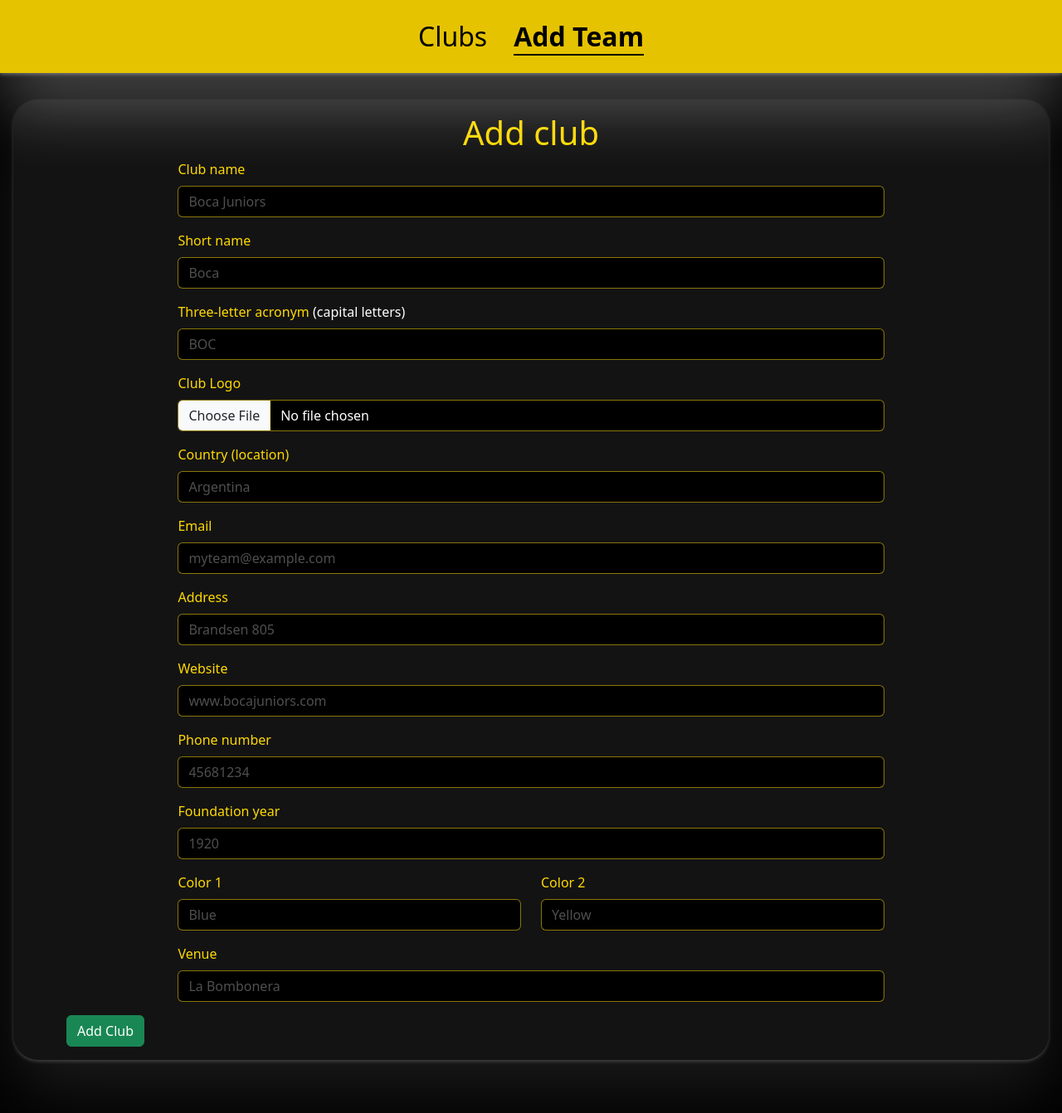
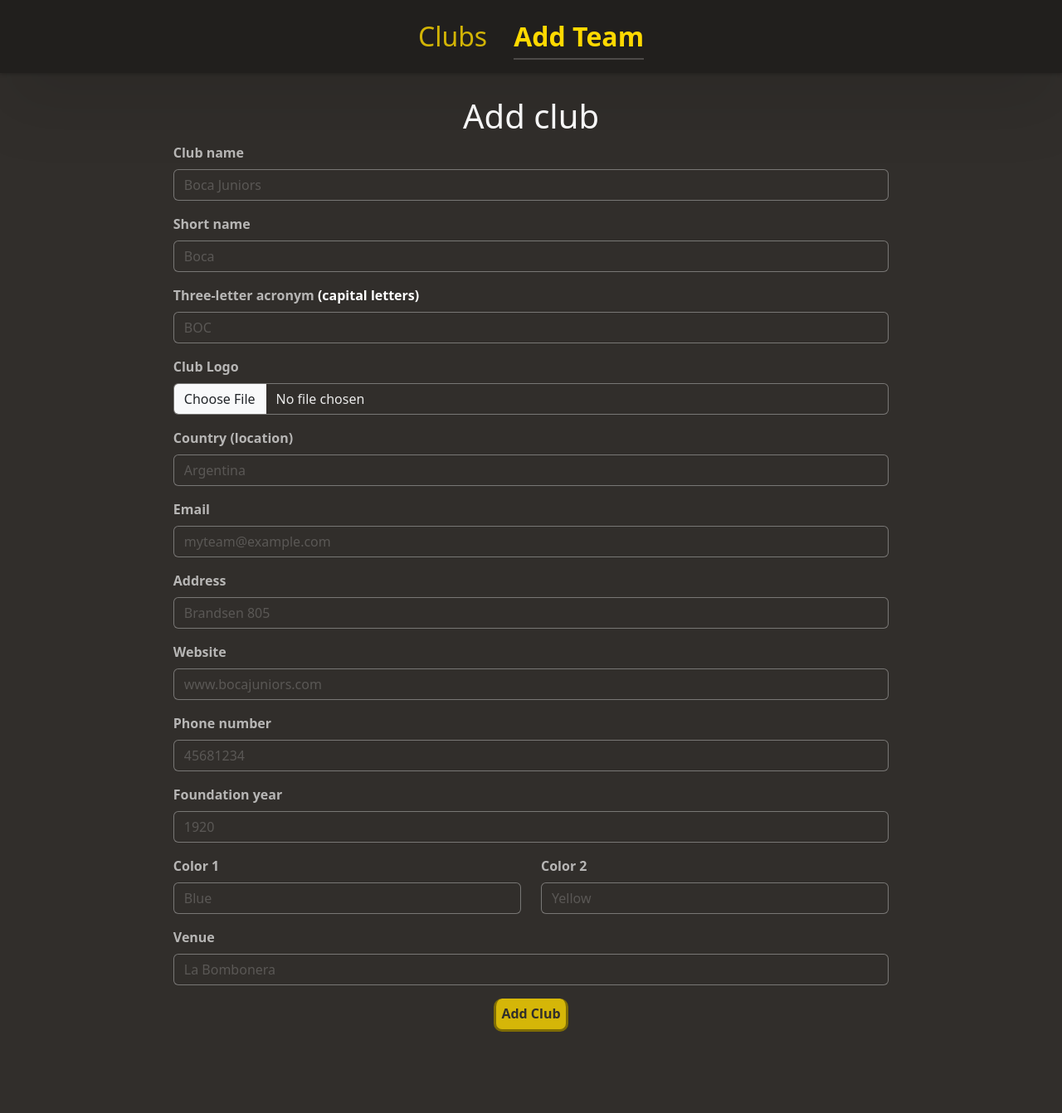
Before and after one commit to Rodrigo-ade/crud-clubs-frontend, a React (Create React App) app: page /form in a window 1280 px wide. Shown: the whole page at 83% size. After the commit the page ends 1316 px from the top, so only its background shows below. Built offline with nearby package versions, Linux system fonts and the light colour scheme.

Commit message:
Refactor style and buttons

```diff
--- a/src/App.css
+++ b/src/App.css
@@ -1,16 +1,15 @@
 body {
-  background-color: #000;
+  background-color: #312e2b;
   color: rgb(255, 217, 0);
 }
 
 nav{
-  background-color: rgba(255, 217, 0, 0.9);
+  background-color: #211f1d;
   height: 11vh;
-  color: #000;
   font-weight: 500;
   font-size: 4vh;
-  box-shadow: 0 2px 4px 0 rgba(255, 255, 255, 0.3),
-    0 2.5rem 5rem 0 rgba(255, 255, 255, 0.3);
+  box-shadow: 0 2px 4px 0 rgba(0, 0, 0, 0.2),
+  0 2.5rem 5rem 0 rgba(0, 0, 0, 0.1);
 }
 
 nav div{
@@ -19,18 +18,18 @@
 
 nav a{
   text-decoration: none;
-  color: #000;
+  color: rgba(255, 217, 0, 0.8);
 }
 
 nav a:hover{
-  text-decoration: none;
-  color: #5a5a5a;
+  color: rgba(255, 217, 0, 1);
 }
 
 .active{
-  color: #000;
+  color: rgba(255, 217, 0, 1);
   font-weight: 700;
-  border-bottom: 2px solid #000;
+  border-bottom: 2px solid #4d4a48;
+  padding-bottom: 5px;
 }
 
 img{
@@ -38,28 +37,21 @@
 }
 
 .club-container{
-  background-color: #474747;
-  border-top-left-radius: 70px;
-  border-top-right-radius: 10px;
-  border-bottom-right-radius: 70px;
-  border-bottom-left-radius: 10px;
-  box-shadow: 0 2px 4px 0 rgba(255, 255, 255, 0.2),
-    0 2.5rem 5rem 0 rgba(255, 255, 255, 0.2);
+  border-radius: 10px;
+  padding: 25px;
+  box-shadow: 0 0.5px 1px 0 rgba(255, 217, 0, 0.5),
+    0 0.5rem 1rem 0 rgba(255, 217, 0, 0.5);
   color: #bfbfbf;
   background-color: rgb(34, 34, 34);
-}
-
-.club-container:hover{
-  box-shadow: 0 2px 4px 0 rgba(255, 217, 0, 0.2),
-    0 2.5rem 5rem 0 rgba(255, 217, 0, 0.2);
-  color: #ffffff;
-  padding: 5px;
+  margin: 0 auto;
 }
 
 .map{
   border-radius: 11px;
-  box-shadow: 0 2px 4px 0 rgba(255, 255, 255, 0.2),
-    0 2.5rem 5rem 0 rgba(255, 255, 255, 0.1);
+}
+
+.list-title{
+  color: #fff;
 }
 
 .club-list{
@@ -69,15 +61,14 @@
 
 .listed-club{
   min-height: 100px;
-  background-color: rgba(0, 0, 0, 0.4);
+  background-color: #211f1d;
   color: rgb(172, 172, 172);
   border: rgba(255, 217, 0, 0.4) 1px solid;
 }
 
 .listed-club:hover{
-  background-color: rgb(21, 21, 21);
   border: rgba(255, 217, 0, 1) 1px solid;
-  color:rgba(255, 217, 0, 1)
+  color:rgba(255, 217, 0, 1);
 }
 
 .listed-club-image{
@@ -85,21 +76,32 @@
 }
 
 .form-new-club{
-  background-color: rgb(19, 19, 19);
-  border-radius: 30px;
-  box-shadow: 0 2px 4px 0 rgba(255, 255, 255, 0.2),
-    0 2.5rem 5rem 0 rgba(255, 255, 255, 0.1);
+  border-radius: 15px;
+  color: #fff;
+  font-weight: 600;
+  margin: 0 auto;
 }
 
-.form-new-club input,
+.form-new-club label{
+  color: hsla(0,0%,100%,.65);
+}
+
+.form-new-club input {
+  background-color: #312e2b;
+  border-color: hsla(0,0%,100%,.35);
+  color: hsla(0,0%,100%,.9);
+}
 .form-new-club input:focus{
-  background-color: rgb(0, 0, 0);
-  border: rgba(255, 217, 0, 0.5) 1px solid;
-  color: rgb(255, 255, 255);
+  background-color: #312e2b;
+  color: hsla(0,0%,100%,.9);
 }
 
 .form-new-club input::placeholder{
-  color: rgb(79, 79, 79);
+  color: hsla(0,0%,100%,.2);
+}
+
+.form-new-club input:hover{
+  border-color: hsla(0,0%,100%,.65);
 }
 
 .form-new-club input:-webkit-autofill,
@@ -109,3 +111,39 @@
   transition: background-color 5000s;
   -webkit-text-fill-color: #ffffff !important;
 }
+
+.club-button-action{
+  background-color: rgba(255, 217, 0, 0.8);
+  color: #302e2b;
+  font-weight: 600;
+  font-size: 1rem;
+  padding: 0.4rem;
+  border-radius: 10px;
+  border-style: none;
+  border-bottom: 0.2rem solid rgba(0, 0, 0, 0.4);
+  border-left:  0.2rem solid rgba(0, 0, 0, 0.4);
+  border-right:  0.2rem solid rgba(0, 0, 0, 0.4);
+}
+
+.club-button-action:hover{
+  background-color: rgba(255, 217, 0, 1);
+  color: #313131;
+}
+
+.club-button-remove{
+  background-color: rgba(167, 0, 0, 0.8);
+  color: #acacac;
+  font-weight: 600;
+  font-size: 1rem;
+  padding: 0.4rem;
+  border-radius: 10px;
+  border-style: none;
+  border-bottom: 0.2rem solid rgba(0, 0, 0, 0.4);
+  border-left:  0.2rem solid rgba(0, 0, 0, 0.4);
+  border-right:  0.2rem solid rgba(0, 0, 0, 0.4);
+}
+
+.club-button-remove:hover{
+  background-color: rgba(167, 0, 0, 1);
+  color: #fff;
+}
--- /dev/null
+++ b/src/components/ActionButton.js
@@ -0,0 +1,11 @@
+import React from "react";
+
+function ActionButton(props) {
+  const button = (
+    <button type={props.type} onClick={props.onClick} className="club-button-action">{props.text}</button>
+  )
+
+  return button;
+}
+
+export default ActionButton;
--- a/src/components/ListedTeam.js
+++ b/src/components/ListedTeam.js
@@ -1,5 +1,7 @@
 import React, {useState} from "react";
 import { deleteClub } from "../services/clubs";
+import RemoveButton from '../components/RemoveButton';
+import ActionButton from "./ActionButton";
 
 function ListedTeam(props) {
   const [status, setStatus] = useState('');
@@ -18,12 +20,12 @@
     <li className="list-group-item listed-club">
       <div className="row">
         <div className="col align-self-center">
-          <h3>{props.name}</h3>
+          <h5>{props.name}</h5>
         </div>
         <div className="col align-self-center">
-          <a href={`/clubs/${props.tla}`}><button className="btn btn-sm btn-success m-1">Info</button></a>
-          <a href={`/edit/clubs/${props.tla}`}><button className="btn btn-sm btn-info m-1">Edit</button></a>
-          <button className="btn btn-sm btn-warning m-1" onClick={() => handleRemove(`${props.tla}`)}>Remove</button>
+          <a className="m-1" href={`/clubs/${props.tla}`}><ActionButton text='Info'></ActionButton></a>
+          <a className="m-1" href={`/edit/clubs/${props.tla}`}><ActionButton text='Edit'></ActionButton></a>
+          <RemoveButton onClick={() => handleRemove(`${props.tla}`)} >Remove</RemoveButton>
           <p style={{color:'red'}}>{status === 'error' && `Oops! try again later`}</p>
         </div>
         <div className="col align-self-center">
--- a/src/components/Navbar.js
+++ b/src/components/Navbar.js
@@ -3,7 +3,7 @@
 
 function Navbar() {
   return (
-    <nav className="navbar mb-3">
+    <nav className="navbar mb-1">
       <div>
         <ul className="navbar-nav flex-row">
           <li className="nav-item text-center me-3">
--- /dev/null
+++ b/src/components/RemoveButton.js
@@ -0,0 +1,11 @@
+import React from "react";
+
+function RemoveButton(props) {
+  const button = (
+    <button type="button" onClick={props.onClick} className="club-button-remove">Delete</button>
+  )
+
+  return button;
+}
+
+export default RemoveButton;
--- a/src/pages/Form.js
+++ b/src/pages/Form.js
@@ -4,6 +4,7 @@
 import NotFound from './NotFound.js';
 import Loading from '../components/Loading.js';
 import Success from '../components/Success.js';
+import ActionButton from '../components/ActionButton.js';
 
 
 function Form(props) {
@@ -63,7 +64,7 @@
   },[clubTla]);
 
   const form =(
-    <form className="form-new-club mb-5 p-3" encType="multipart/form-data" onSubmit={props.action === 'Add' ? handleAdd: handleEdit}>
+    <form className="form-new-club mb-5 p-2" encType="multipart/form-data" onSubmit={props.action === 'Add' ? handleAdd: handleEdit}>
       <h1 className="text-center">{props.action === 'Add' && `Add club`}</h1>
       <h1 className="text-center">{props.action === 'Edit' && `Edit club`}</h1>
       <div style={{width:"70%", margin:"0 auto"}}>
@@ -158,8 +159,11 @@
         </div>
       </div>
 
-      {props.action === 'Add' && <button className="btn btn-success ms-5" type="submit">Add Club</button>}
-      {props.action === 'Edit' && <button className="btn btn-warning ms-5" type="submit">Edit Club</button>}
+      <div className="text-center mt-1">
+        {props.action === 'Add' && <ActionButton type="submit" text="Add Club"></ActionButton>}
+        {props.action === 'Edit' && <ActionButton type="submit" text="Edit Club"></ActionButton>}
+      </div>
+
 
     </form>
   );
--- a/src/pages/List.js
+++ b/src/pages/List.js
@@ -18,8 +18,8 @@
   },[]);
 
   const list = (
-    <div className="container text-center mt-1 mb-5">
-      <h1 className="mb-3"><strong>{clubsList && clubsList.length}</strong> clubs in database</h1>
+    <div className="container text-center mb-5">
+      <h1 className="mb-3 list-title"><strong>{clubsList && clubsList.length}</strong> clubs in database</h1>
       <div className="row">
         <div className="align-self-center">
           <ul className="col-8 club-list list-group">
```
